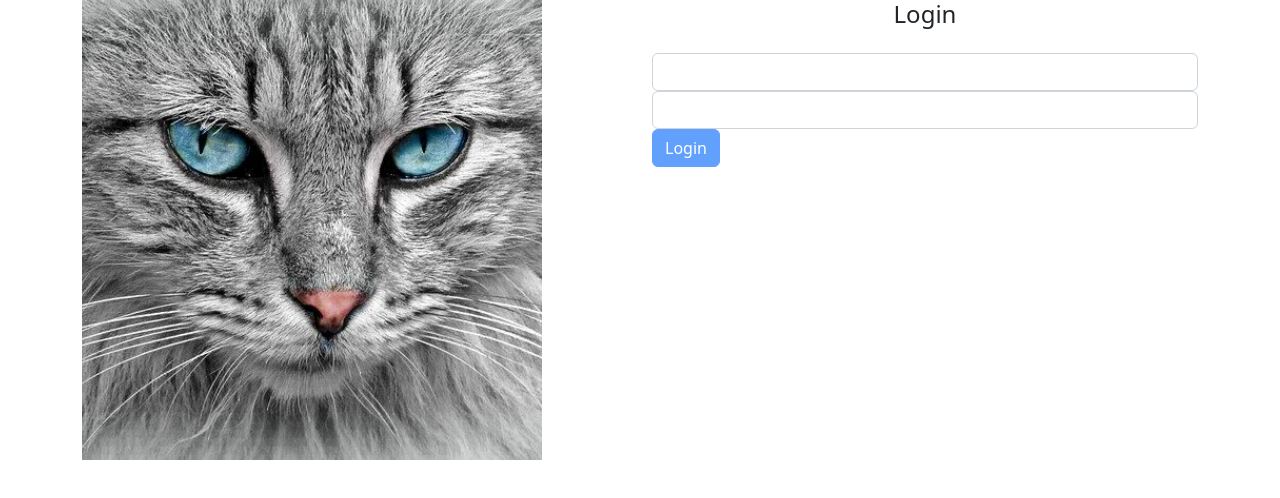
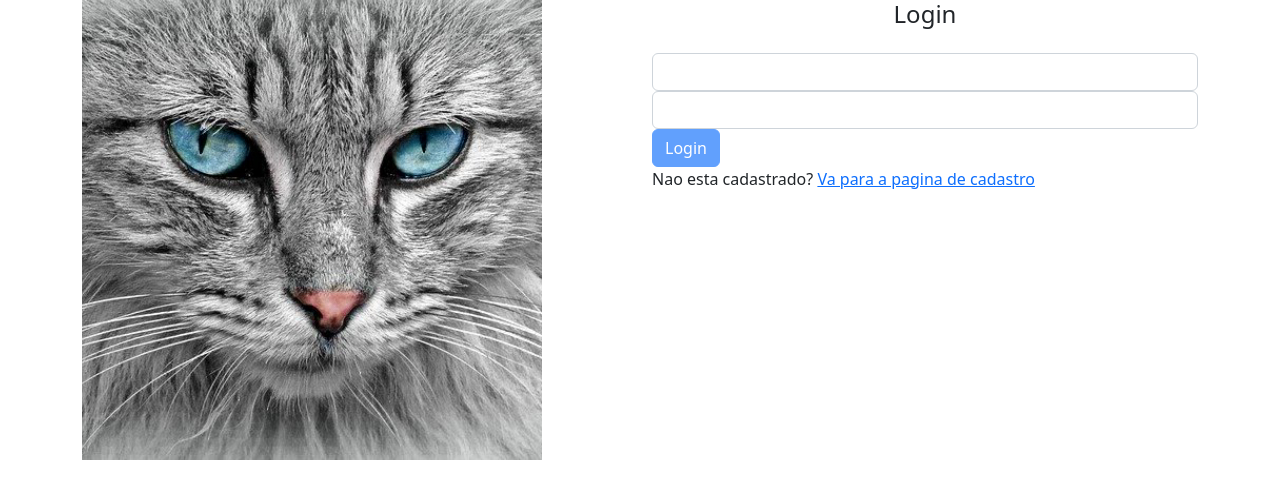
Before and after one commit to gabrielborel/gatito-book-angular, an Angular app: page /home in a window 1280 px wide. Shown: the top 498 px of the page. Built offline with nearby package versions, Linux system fonts and the light colour scheme.

Commit message:
Added a navigation between login form and register form

```diff
--- a/src/app/home/login/login.component.html
+++ b/src/app/home/login/login.component.html
@@ -43,3 +43,8 @@
     Login
   </button>
 </form>
+
+<p>
+  Nao esta cadastrado?
+  <a [routerLink]="['register']">Va para a pagina de cadastro</a>
+</p>
```
